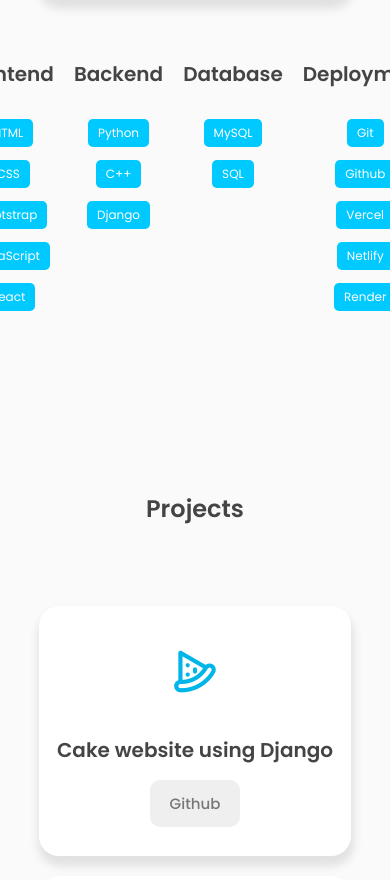
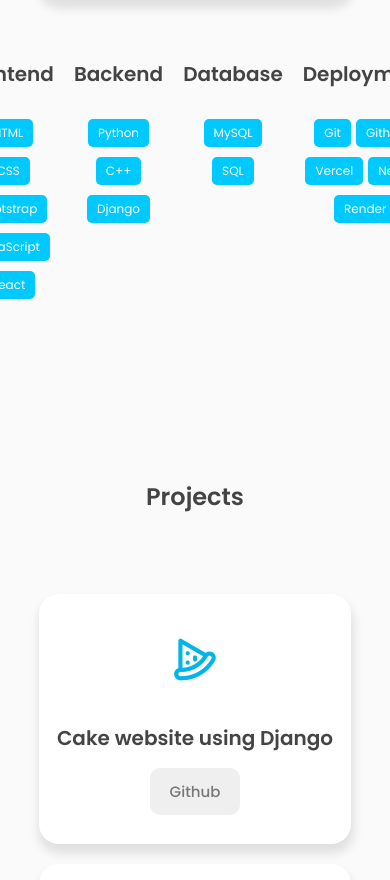
Before and after one commit to sivabharathi1166/Portfolio, a plain HTML site: page index.html in a window 390 px wide. Shown: the part 1507-2387 px from the top of the page. Drawn offline with nearby package versions, Linux system fonts and the light colour scheme.

Commit message:
Update style.css

```diff
--- a/style.css
+++ b/style.css
@@ -425,23 +425,23 @@ h3{
 @media screen and (max-width: 768px) {
     .row {
         display: flex;
-        flex-direction: column; /* Stack sections */
+        flex-direction: column;
         align-items: center;
     }
 
     .col {
-        width: 100%; /* Ensure full width */
+        width: 100%;
     }
 
     .skills-box {
-        width: 90%; /* Adjust width for mobile */
-        margin-bottom: 15px; /* Add spacing */
+        width: 90%;
         text-align: center;
+        margin-bottom: 15px;
     }
 
     .skills-list {
         display: flex;
-        flex-wrap: wrap;
+        flex-wrap: wrap;  /*  Enables wrapping */
         justify-content: center;
         gap: 8px;
     }
@@ -451,6 +451,7 @@ h3{
         padding: 6px 12px;
         background: var(--second-color);
         border-radius: 5px;
+        white-space: nowrap;  /*  Prevents text breaking */
     }
 }
 
@@ -460,8 +461,9 @@ h3{
     }
 
     .skills-list {
-        flex-direction: column;
-        align-items: center;
+        justify-content: center;
+        flex-wrap: wrap;
+        gap: 5px;
     }
 
     .skills-list span {
@@ -470,6 +472,7 @@ h3{
         margin-bottom: 5px;
     }
 }
+
 
 
 
```
